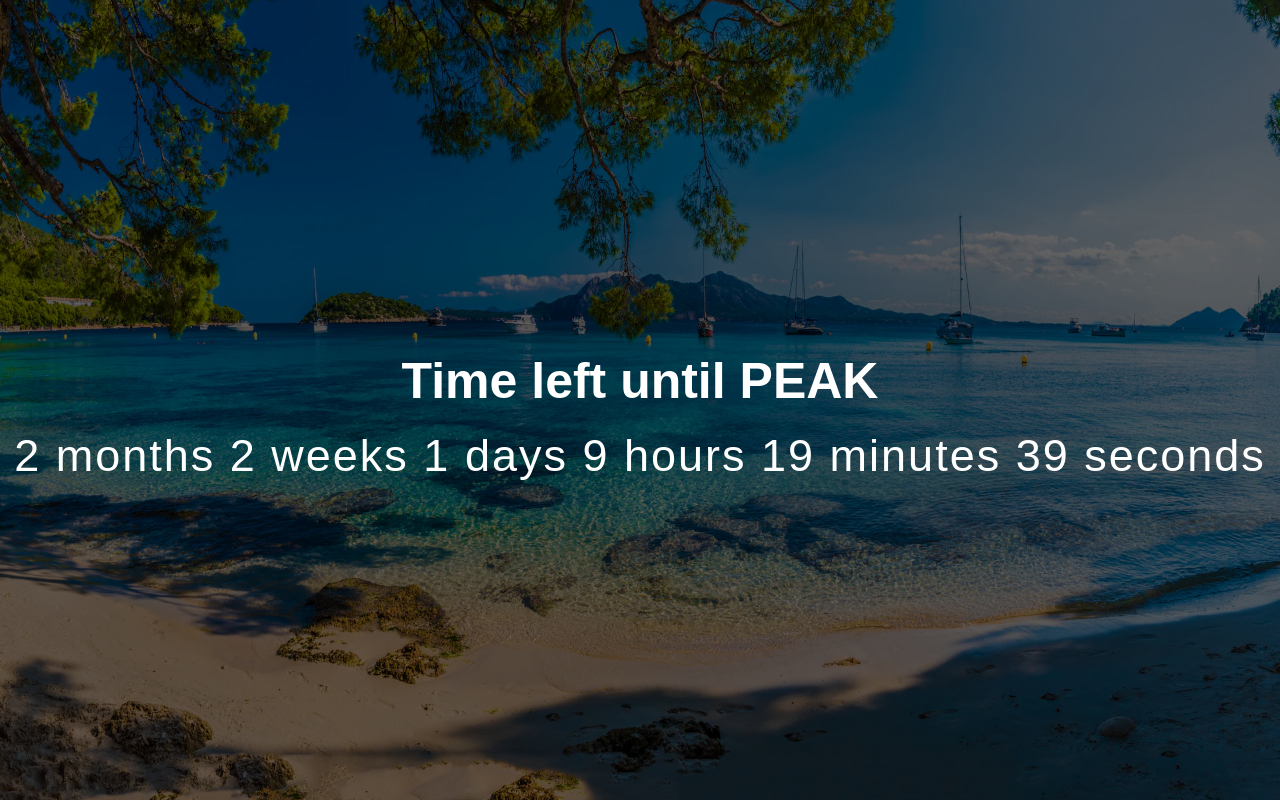
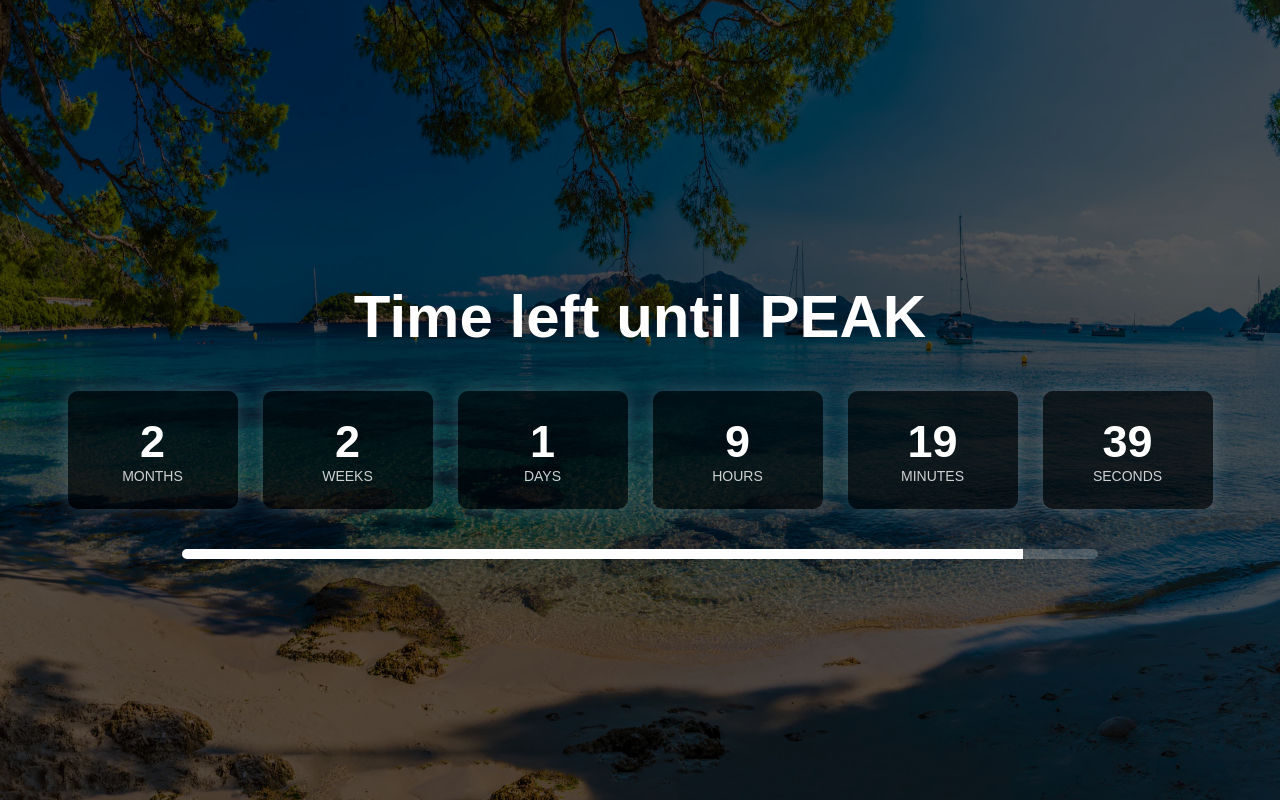
Before and after one commit to Pearse-420/Peak, a plain HTML site: page index.html in a window 1280 px wide. Drawn offline with Linux system fonts and the light colour scheme.

Commit message:
Update index.html

```diff
--- a/index.html
+++ b/index.html
@@ -1,5 +1,6 @@
 <!DOCTYPE html>
 <html>
+
 <head>
 
 <title>Time left until PEAK</title>
@@ -19,10 +20,8 @@ text-align:center;
 background-image:url("background.jpg");
 background-size:cover;
 background-position:center;
-background-repeat:no-repeat;
 }
 
-/* dark overlay */
 body::before{
 content:"";
 position:absolute;
@@ -30,23 +29,59 @@ top:0;
 left:0;
 width:100%;
 height:100%;
-background:rgba(0,0,0,0.6);
-z-index:0;
+background:rgba(0,0,0,0.65);
 }
 
 .container{
 position:relative;
-z-index:1;
+z-index:2;
 }
 
 h1{
-font-size:50px;
-margin-bottom:20px;
+font-size:60px;
+margin-bottom:40px;
 }
 
-#countdown{
+.timer{
+display:flex;
+gap:25px;
+justify-content:center;
+flex-wrap:wrap;
+}
+
+.block{
+background:rgba(0,0,0,0.6);
+padding:25px;
+border-radius:10px;
+min-width:120px;
+box-shadow:0 0 20px rgba(255,255,255,0.2);
+}
+
+.number{
 font-size:45px;
-letter-spacing:2px;
+font-weight:bold;
+}
+
+.label{
+font-size:14px;
+opacity:0.8;
+}
+
+.progress-container{
+margin-top:40px;
+width:80%;
+height:10px;
+background:rgba(255,255,255,0.2);
+border-radius:10px;
+overflow:hidden;
+margin-left:auto;
+margin-right:auto;
+}
+
+.progress{
+height:100%;
+background:white;
+width:0%;
 }
 
 </style>
@@ -56,12 +91,52 @@ letter-spacing:2px;
 <body>
 
 <div class="container">
+
 <h1>Time left until PEAK</h1>
-<div id="countdown"></div>
+
+<div class="timer">
+
+<div class="block">
+<div class="number" id="months"></div>
+<div class="label">MONTHS</div>
+</div>
+
+<div class="block">
+<div class="number" id="weeks"></div>
+<div class="label">WEEKS</div>
+</div>
+
+<div class="block">
+<div class="number" id="days"></div>
+<div class="label">DAYS</div>
+</div>
+
+<div class="block">
+<div class="number" id="hours"></div>
+<div class="label">HOURS</div>
+</div>
+
+<div class="block">
+<div class="number" id="minutes"></div>
+<div class="label">MINUTES</div>
+</div>
+
+<div class="block">
+<div class="number" id="seconds"></div>
+<div class="label">SECONDS</div>
+</div>
+
+</div>
+
+<div class="progress-container">
+<div class="progress" id="progressBar"></div>
+</div>
+
 </div>
 
 <script>
 
+var startDate = new Date("January 1, 2024").getTime();
 var targetDate = new Date("May 18, 2026 00:00:00").getTime();
 
 setInterval(function(){
@@ -76,17 +151,24 @@ var days = Math.floor((distance/(1000*60*60*24))%7);
 var weeks = Math.floor((distance/(1000*60*60*24*7))%4);
 var months = Math.floor((distance/(1000*60*60*24*30)));
 
-document.getElementById("countdown").innerHTML =
-months + " months " +
-weeks + " weeks " +
-days + " days " +
-hours + " hours " +
-minutes + " minutes " +
-seconds + " seconds";
+document.getElementById("months").innerHTML = months;
+document.getElementById("weeks").innerHTML = weeks;
+document.getElementById("days").innerHTML = days;
+document.getElementById("hours").innerHTML = hours;
+document.getElementById("minutes").innerHTML = minutes;
+document.getElementById("seconds").innerHTML = seconds;
+
+var total = targetDate - startDate;
+var passed = now - startDate;
+
+var percent = (passed / total) * 100;
+
+document.getElementById("progressBar").style.width = percent + "%";
 
 },1000);
 
 </script>
 
 </body>
+
 </html>
```
